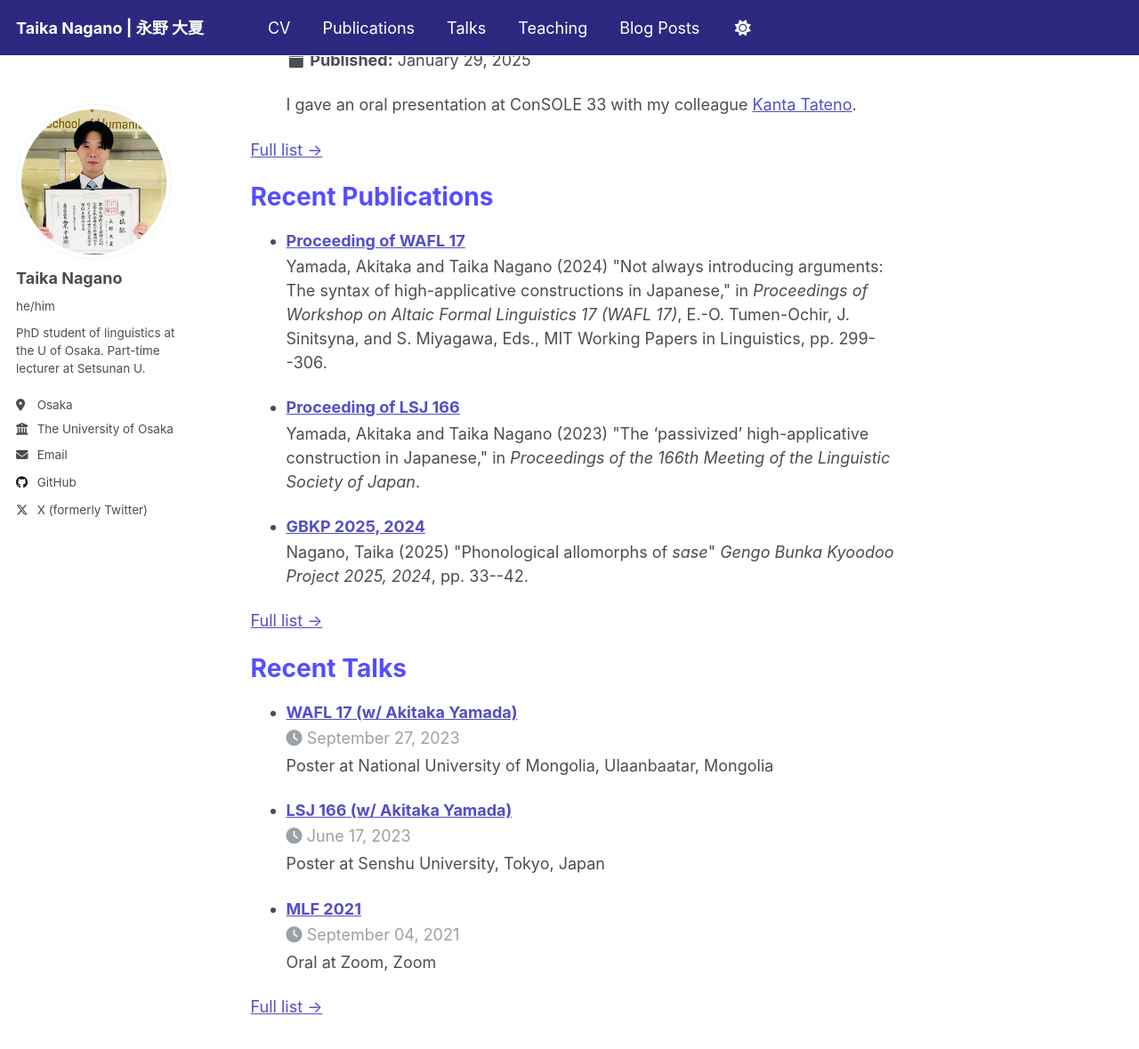
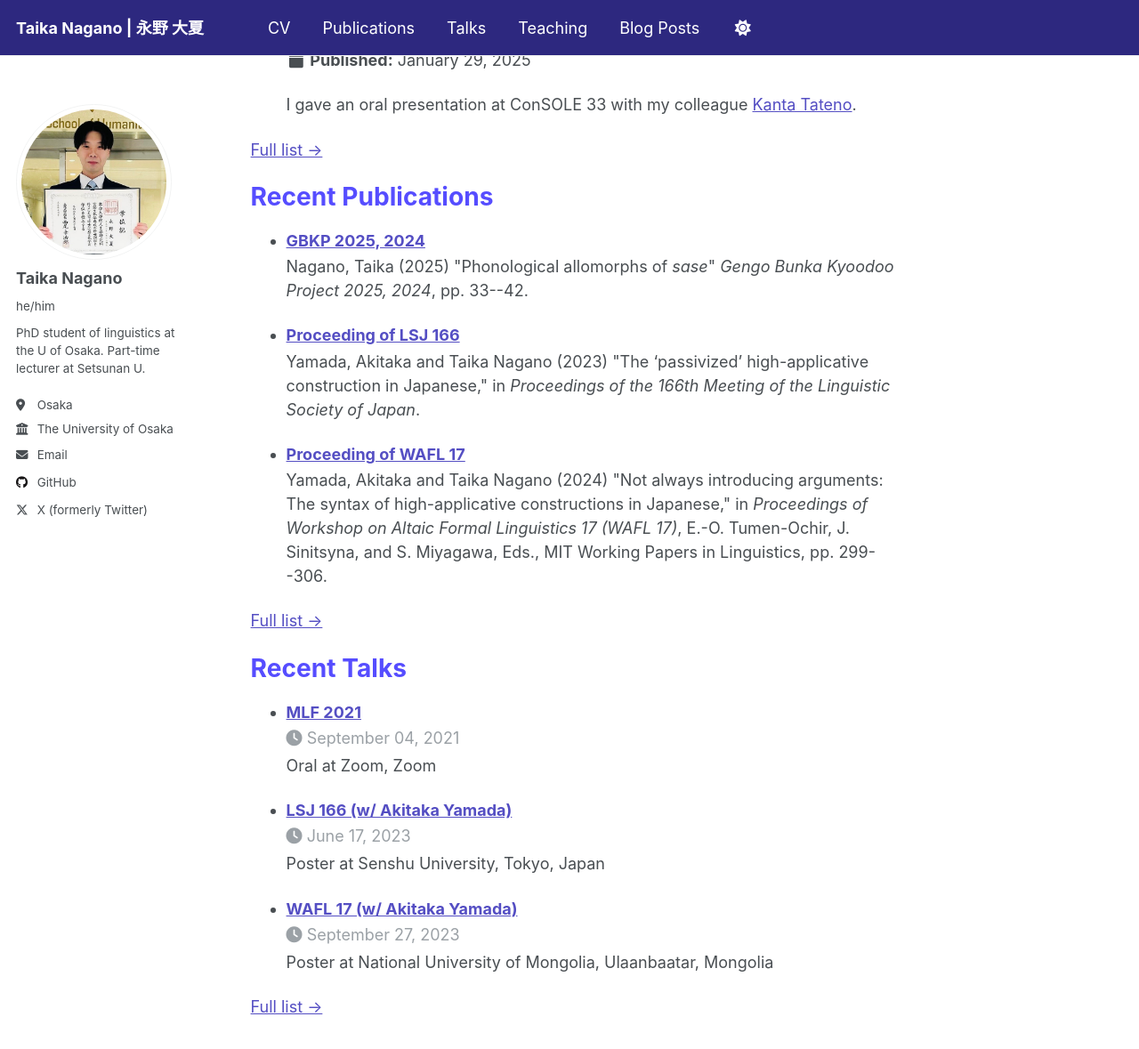
Before and after one commit to TaikaNagano/taikanagano.github.io, a Jekyll site: the page built from _pages/about.md, in a window 1280 px wide and 1400 px high, scrolled down 701 px. Shown: the top 1179 px of the window at 89% size. Built offline with Jekyll 4.4.1, drawn with Linux system fonts in a browser that asks for light colours.

Commit message:
Update about.md

```diff
--- a/_pages/about.md
+++ b/_pages/about.md
@@ -23,7 +23,7 @@ News
 Recent Publications
 ======
 <ul>
-{% for post in site.publications reversed limit:3 %}
+{% for post in site.publications limit:3 %}
   {% include archive-single-cv.html %}
 {% endfor %}
 </ul>
@@ -33,7 +33,7 @@ Recent Publications
 Recent Talks
 ======
 <ul>
-{% for post in site.talks reversed limit:3 %}
+{% for post in site.talks limit:3 %}
   {% include archive-single-talk-cv.html %}
 {% endfor %}
 </ul>
```
